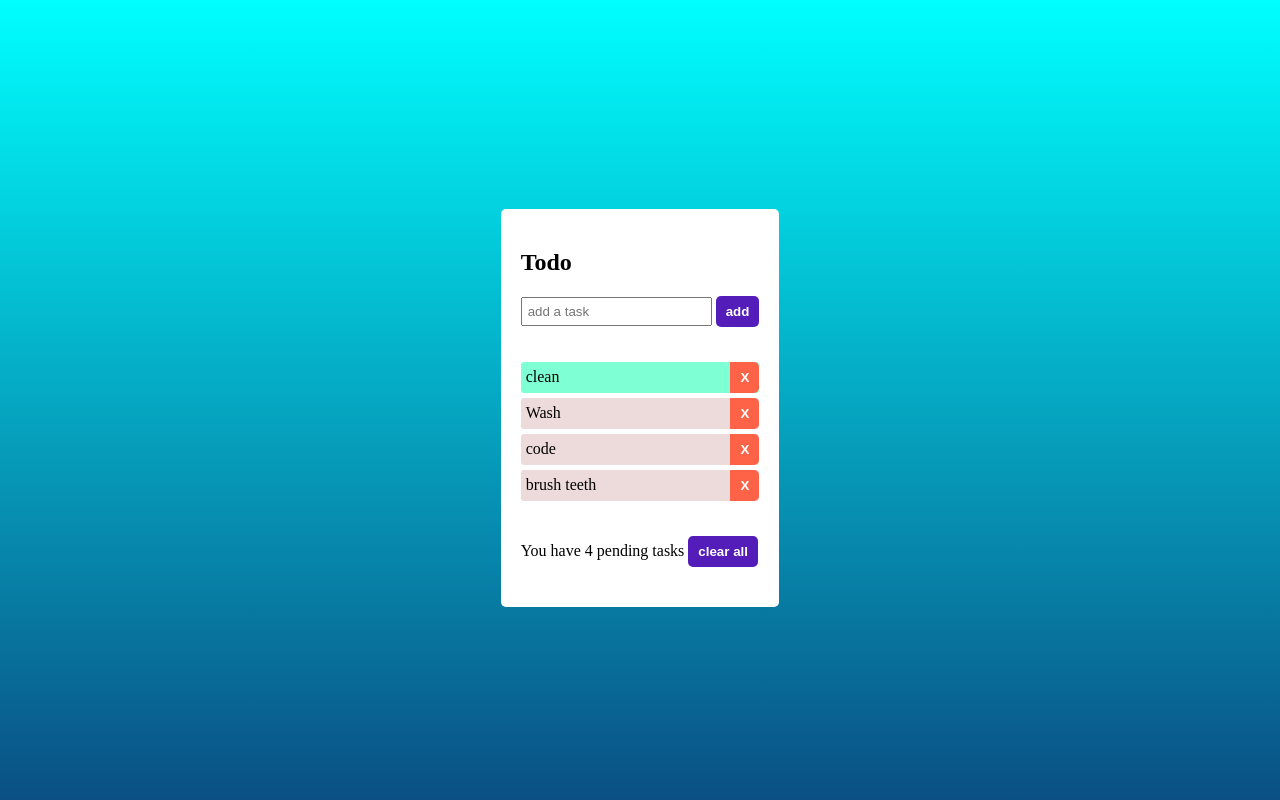
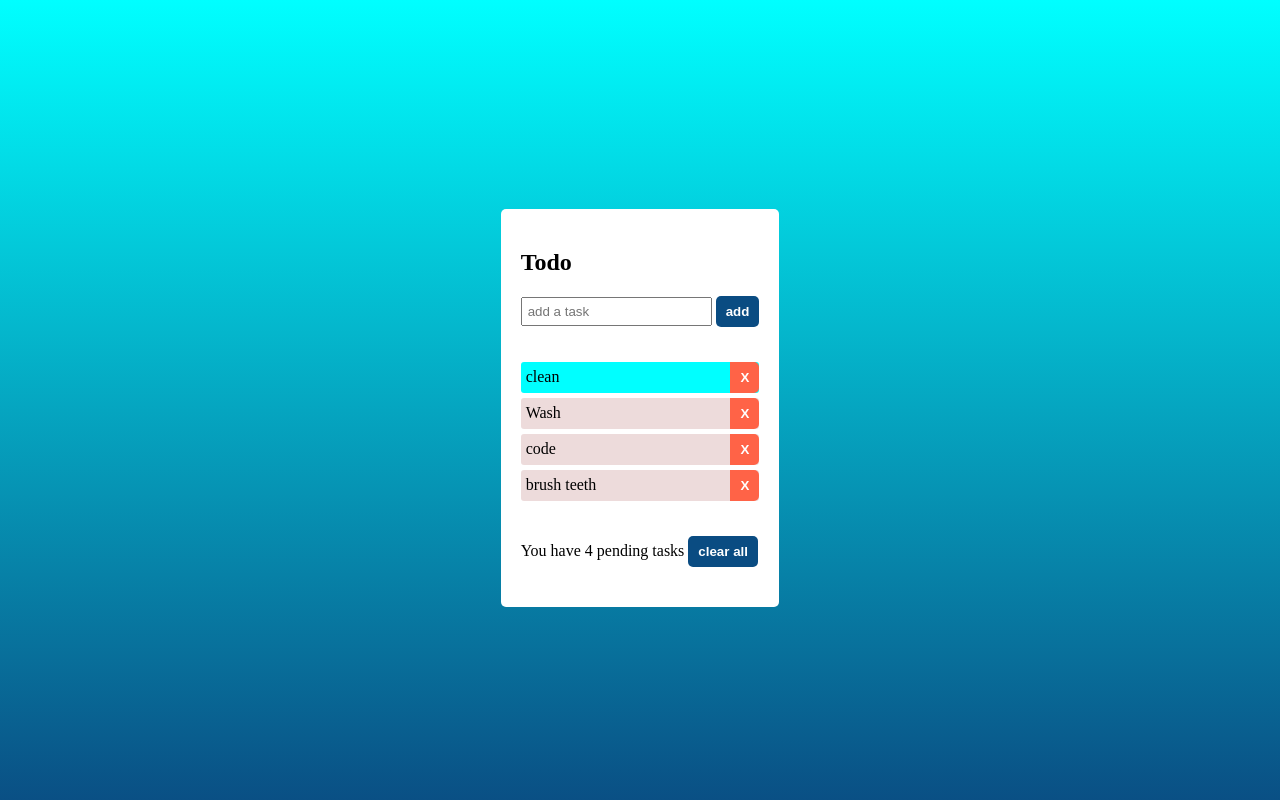
Before and after one commit to jonah-cod/vanilla-todo, a plain HTML site: page index.html in a window 1280 px wide. Drawn offline with Linux system fonts and the light colour scheme.

Commit message:
updated styles

```diff
--- a/index.js
+++ b/index.js
@@ -64,3 +64,7 @@ function deleteTask(id) {
       let buttonParent = document.getElementById(id).parentNode;
       container.removeChild(buttonParent)
 }
+
+// remaining functionalities
+// marking todo complete
+// persisting the added task to storage
--- a/styles.css
+++ b/styles.css
@@ -18,7 +18,7 @@ body{
 }
 .btn{
       padding: 8px 10px;
-      background-color: rgb(84, 29, 185);
+      background-color: rgb(10, 76, 130);
       outline: none;
       border: none;
       border-radius: 5px;
@@ -49,7 +49,7 @@ body{
 }
 
 .complete{
-      background-color: aquamarine;
+      background-color: aqua;
 }
 .task span{
       margin: 0 5px;
```
